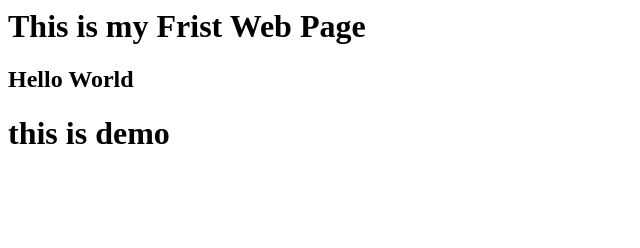
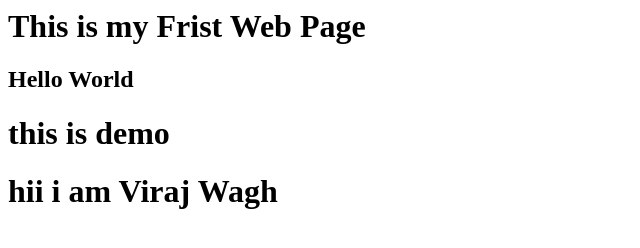
Before and after one commit to viraj-wagh/Hello_word_project, a plain HTML site: page index.html in a window 1280 px wide. Shown: the whole page, without its empty margins (0-640 px from the left). Drawn offline with Linux system fonts and the light colour scheme.

Commit message:
updated index.html

```diff
--- a/index.html
+++ b/index.html
@@ -1,3 +1,4 @@
 <h1>This is my Frist Web Page</h1>
 <h2>Hello World </h2>
 <h1>this is demo</h1>
+<h1>hii i am Viraj Wagh</h1>
```
